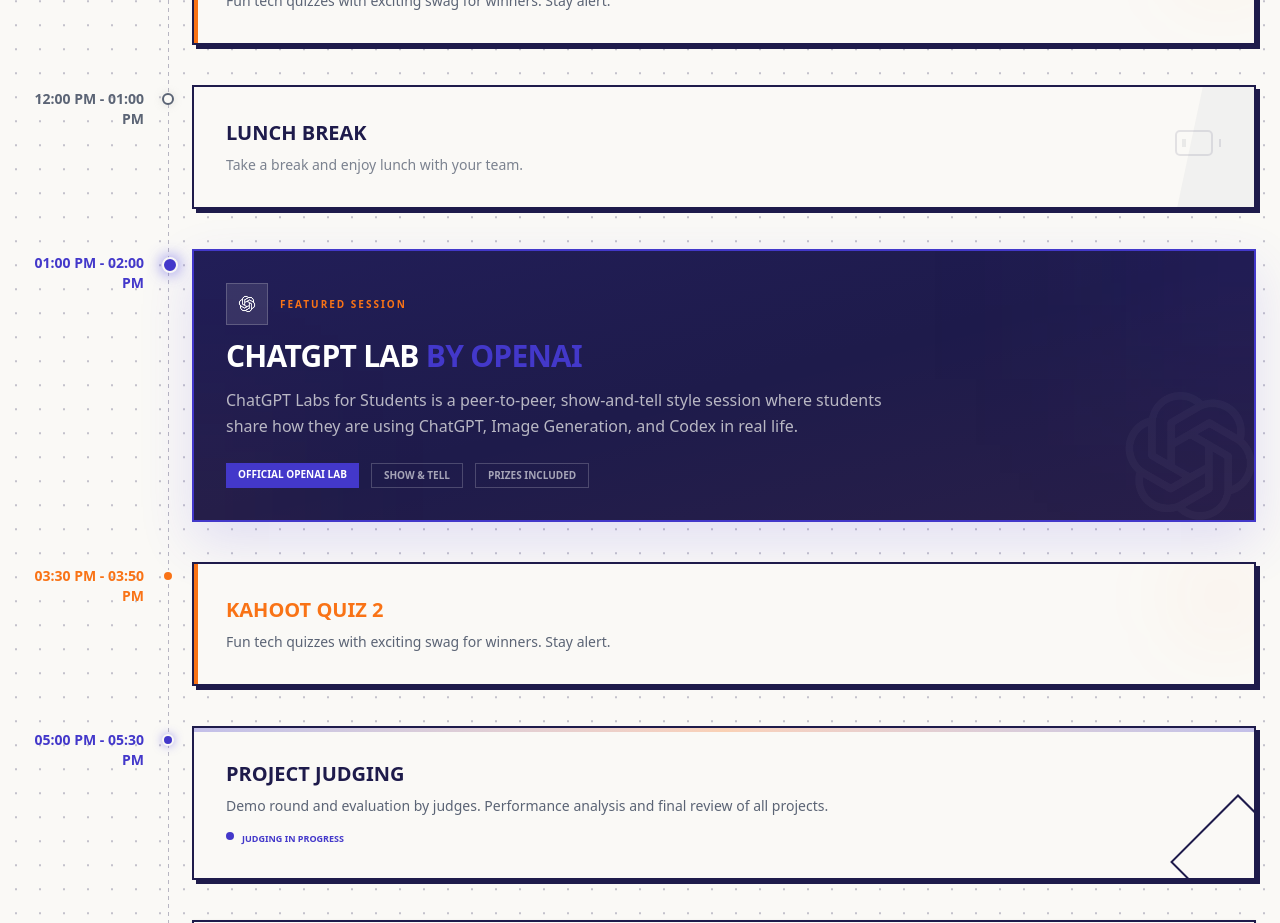
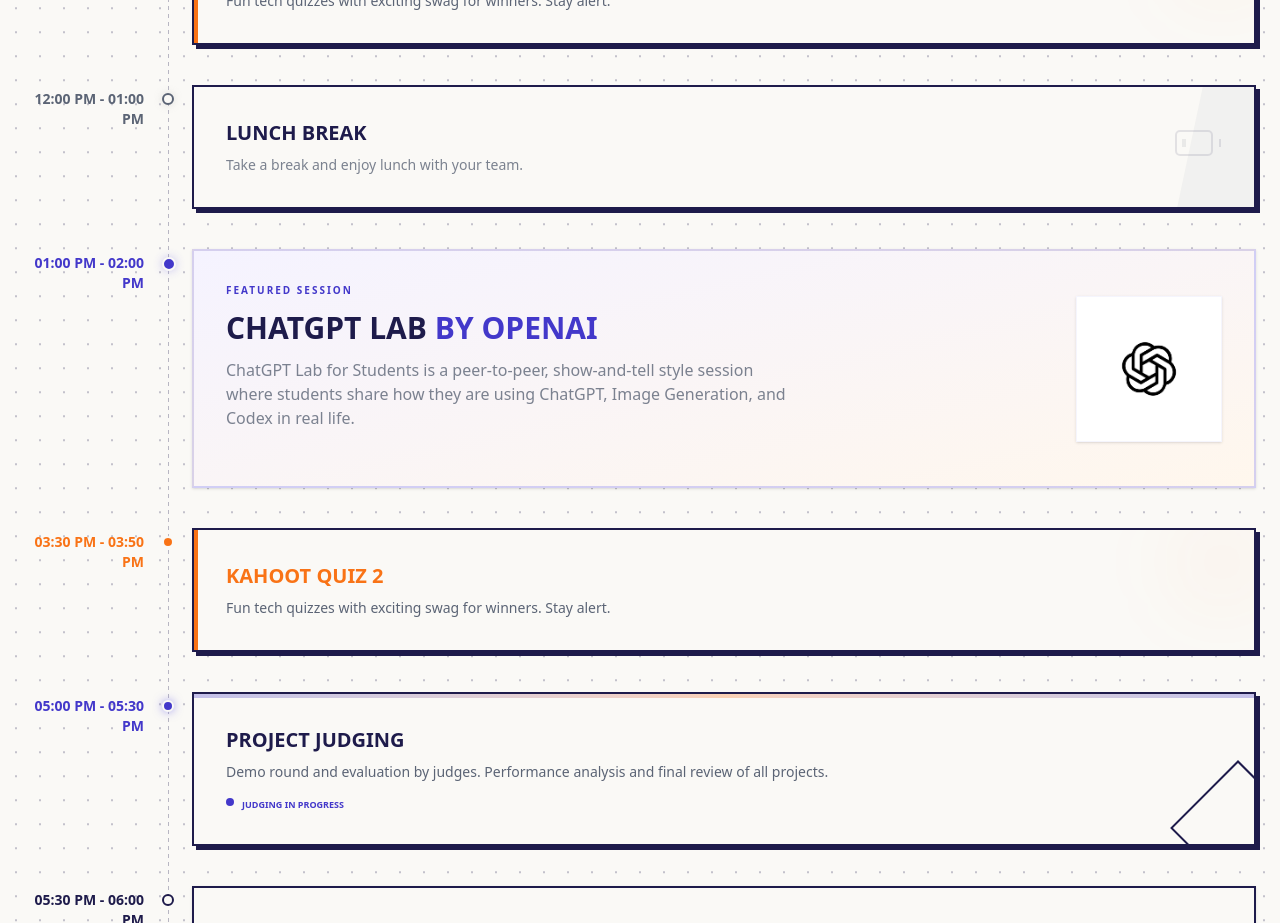
Before and after one commit to AtriaOpenSource/mlh-hack-days, a Next.js app: page /schedule in a window 1280 px wide. Shown: the part 1240-2163 px from the top of the page. Built offline with nearby package versions, Linux system fonts and the light colour scheme.

Commit message:
Refactor schedule session card for improved design and clarity

```diff
--- a/src/app/schedule/page.tsx
+++ b/src/app/schedule/page.tsx
@@ -171,65 +171,36 @@
 
         {/* 01:00 PM - ChatGPT Labs (OpenAI) */}
         <div className="relative grid grid-cols-1 md:grid-cols-[120px_1fr] gap-8 md:gap-12 mb-10 pl-8 md:pl-0">
-          <div className="absolute left-[10px] md:left-[138px] top-2 w-4 h-4 bg-indigo border-2 border-bg rounded-full z-10 shadow-[0_0_15px_rgba(79,70,229,0.8)] animate-pulse"></div>
+          <div className="absolute left-[10px] md:left-[138px] top-2 w-3.5 h-3.5 bg-indigo border-2 border-bg rounded-full z-10 shadow-[0_0_10px_rgba(79,70,229,0.3)]"></div>
           <div className="font-mono text-sm font-bold text-indigo md:text-right pt-1">
             01:00 PM - 02:00 PM
           </div>
-          <div className="bg-ink border-2 border-indigo text-bg p-8 shadow-[0_20px_50px_rgba(79,70,229,0.15)] hover:-translate-y-2 transition-all relative overflow-hidden group">
-            {/* Animated Gradient Background */}
-            <div className="absolute inset-0 bg-gradient-to-br from-indigo/20 via-transparent to-accent/10 opacity-50 group-hover:opacity-80 transition-opacity"></div>
-
-            {/* Decorative Elements */}
-            <div className="absolute top-0 right-0 w-64 h-64 bg-indigo/10 blur-[100px] -translate-y-1/2 translate-x-1/2 pointer-events-none"></div>
-            <div className="absolute bottom-0 left-0 w-48 h-48 bg-accent/5 blur-[80px] translate-y-1/2 -translate-x-1/2 pointer-events-none"></div>
-
-            <div className="relative z-10">
-              <div className="flex items-center gap-3 mb-4">
-                <div className="bg-bg/10 p-2 rounded-none border border-bg/20">
-                  <Image
-                    src="/OpenAI-black-monoblossom.png"
-                    alt="OpenAI"
-                    width={24}
-                    height={24}
-                    className="w-6 h-6 object-contain invert"
-                  />
-                </div>
-                <span className="font-mono text-[10px] text-accent tracking-[0.2em] font-bold uppercase">
+          <div className="bg-gradient-to-br from-[#F5F3FF] to-[#FFF7ED] border-2 border-indigo/20 p-8 shadow-sm hover:shadow-struct hover:-translate-y-1 transition-all relative overflow-hidden flex flex-col md:flex-row justify-between items-center gap-8 group">
+            <div className="relative z-10 flex-grow text-left">
+              <div className="flex items-center gap-3 mb-3">
+                <span className="font-mono text-[10px] text-indigo tracking-[0.2em] font-bold uppercase">
                   Featured Session
                 </span>
               </div>
 
-              <h3 className="font-display text-2xl md:text-3xl font-bold uppercase mb-4 tracking-tight leading-none text-white">
+              <h3 className="font-display text-2xl md:text-3xl font-bold uppercase mb-3 text-ink">
                 ChatGPT Lab <span className="text-indigo">by OpenAI</span>
               </h3>
 
-              <p className="font-sans text-sm md:text-base text-bg/70 max-w-2xl mb-6 leading-relaxed">
-                ChatGPT Labs for Students is a peer-to-peer, show-and-tell style
+              <p className="font-sans text-sm md:text-base text-neutral/80 max-w-xl mb-6">
+                ChatGPT Lab for Students is a peer-to-peer, show-and-tell style
                 session where students share how they are using ChatGPT, Image
                 Generation, and Codex in real life.
               </p>
-
-              <div className="flex flex-wrap gap-3">
-                <div className="font-mono text-[10px] bg-indigo text-white px-3 py-1 font-bold uppercase">
-                  Official OpenAI Lab
-                </div>
-                <div className="font-mono text-[10px] border border-white/20 text-white/60 px-3 py-1 font-bold uppercase">
-                  Show & Tell
-                </div>
-                <div className="font-mono text-[10px] border border-white/20 text-white/60 px-3 py-1 font-bold uppercase">
-                  Prizes Included
-                </div>
-              </div>
             </div>
 
-            {/* Large Faded Logo background */}
-            <div className="absolute -right-8 -bottom-8 opacity-[0.03] group-hover:opacity-[0.07] transition-opacity pointer-events-none">
+            <div className="relative z-10 flex-shrink-0 bg-white p-6 md:p-8 shadow-sm border border-indigo/5">
               <Image
                 src="/OpenAI-black-monoblossom.png"
                 alt="OpenAI"
-                width={200}
-                height={200}
-                className="w-48 h-48 object-contain invert"
+                width={80}
+                height={80}
+                className="w-16 h-16 md:w-20 md:h-20 object-contain"
               />
             </div>
           </div>
```
